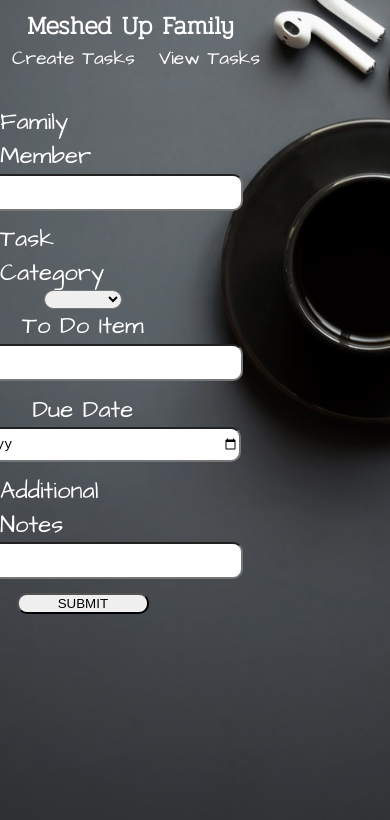
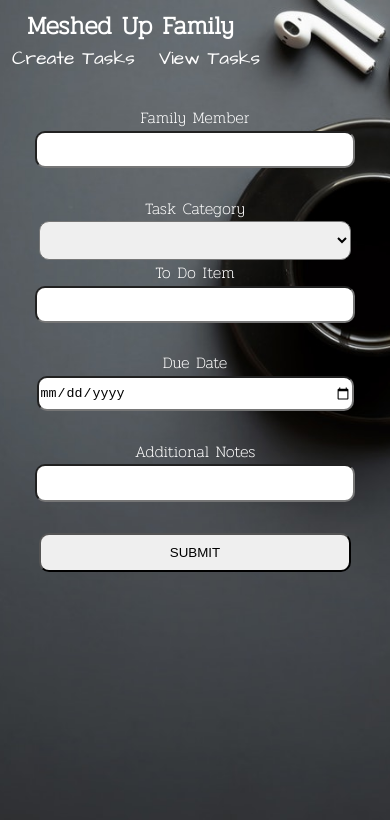
Before and after one commit to Kashiff11/Meshed, a React (Create React App) app: page /update/1 in a window 390 px wide. Shown: the top 820 px of the page. Built offline with nearby package versions, Linux system fonts and the light colour scheme; no server answers.

Commit message:
Mobile Edit Page Styling Complete

```diff
--- a/src/App.css
+++ b/src/App.css
@@ -270,4 +270,28 @@ button {
   .selector {
     width: 80vw;
   }
+
+  .taskList {
+    margin: 0%;
+    width: 100vw;
+  }
+
+  .taskContainer {
+    margin: 5% auto;
+  }
+
+  .editFormContainer {
+    font-size: 1rem;
+    font-family: "Pridi", serif;
+    width: 100vw;
+  }
+
+  .editSelectBar {
+    width: 80vw;
+    height: 10vw;
+  }
+
+  .editSubmitButton {
+    height: 10vw;
+  }
 }
```
